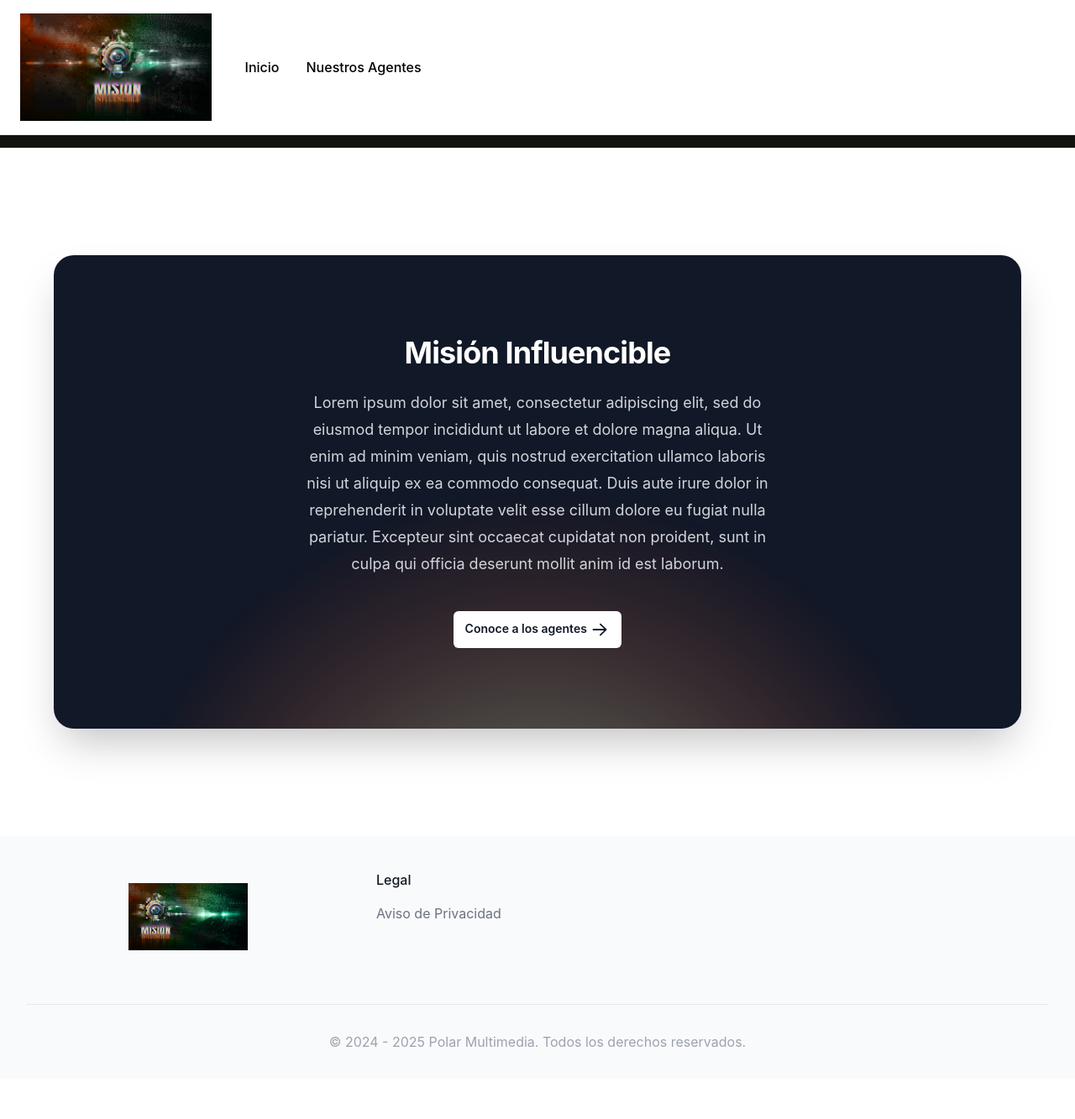
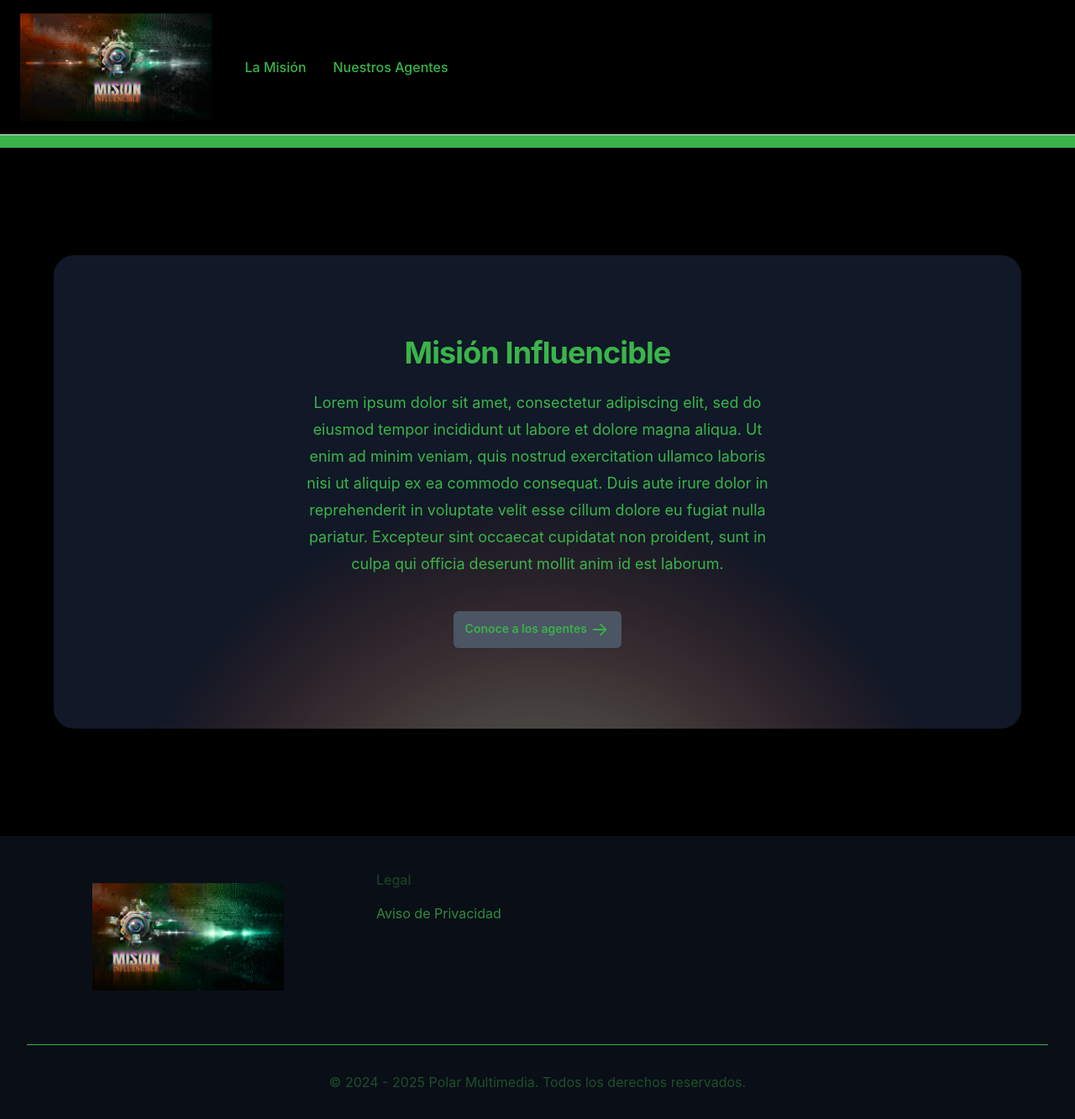
Before and after one commit to BurritoQuemado/mision-influenciable, a React (Create React App) app in the folder subastas-stands-app/: page / in a window 1280 px wide. Shown: the whole page at 84% size. Before the commit the page ends 1285 px from the top, so only its background shows below. Built offline with nearby package versions, Linux system fonts and the light colour scheme.

Commit message:
updated layout and colors

```diff
--- a/subastas-stands-app/public/index.html
+++ b/subastas-stands-app/public/index.html
@@ -10,7 +10,7 @@
     <meta name="theme-color" content="#000000" />
     <meta
       name="description"
-      content="Web site created using create-react-app"
+      content="Mision Influencible"
     />
     <link rel="apple-touch-icon" href="%PUBLIC_URL%/logo192.png" />
     <!--
@@ -27,7 +27,7 @@
       work correctly both with client-side routing and a non-root public URL.
       Learn how to configure a non-root public URL by running `npm run build`.
     -->
-    <title>Experiencia crypto-artística Viajes Palacio</title>
+    <title>Misión Influencible</title>
   </head>
   <body>
     <noscript>You need to enable JavaScript to run this app.</noscript>
--- a/subastas-stands-app/src/components/layout/layout.jsx
+++ b/subastas-stands-app/src/components/layout/layout.jsx
@@ -11,7 +11,7 @@ import {
 
 const navigation = [
     {
-      name: 'Inicio',
+      name: 'La Misión',
       href: '/'
     },
     {
@@ -35,10 +35,10 @@ class Layout extends Component{
     const {logged_in, children, logout} = this.props;
     const logged = logged_in;
     return (
-      <div className="bg-white">
+      <div className="bg-black">
         <div className="relative overflow-hidden">
           <Popover as="header" className="relative">
-            <div className="bg-white pt-4 pb-0">
+            <div className="bg-black pt-4 pb-0">
               <nav
                 className="relative mx-auto flex max-w-7xl items-center justify-between px-4 sm:px-6"
                 aria-label="Global"
@@ -60,12 +60,12 @@ class Layout extends Component{
                       </Popover.Button>
                     </div>
                   </div>
-                  <div className="hidden space-x-8 md:ml-10 md:flex">
+                  <div className="hidden space-x-8 top-0 md:ml-10 md:flex">
                     {navigation.map((item) => (
                       <Link
                         key={item.name}
                         to={item.href}
-                        className="text-base font-medium text-black hover:text-gray-600"
+                        className="text-base font-medium text-principal hover:text-principal/50"
                       >
                         {item.name}
                       </Link>
@@ -97,8 +97,8 @@ class Layout extends Component{
               leaveFrom="opacity-100 scale-100"
               leaveTo="opacity-0 scale-95"
             >
-              <Popover.Panel focus className="absolute inset-x-0 top-2 origin-top transform p-2 transition md:hidden">
-                <div className="overflow-hidden rounded-lg bg-white shadow-md ring-1 ring-black ring-opacity-5">
+              <Popover.Panel focus className="absolute inset-x-0 top-2 z-10 origin-top transform p-2 transition md:hidden">
+                <div className="overflow-hidden rounded-lg bg-black shadow-md ring-1 ring-principal ring-opacity-5">
                   <div className="flex items-center justify-between px-5 pt-4">
                     <div>
                       <Link to='/'>
@@ -110,7 +110,7 @@ class Layout extends Component{
                       </Link>
                     </div>
                     <div className="-mr-2">
-                      <Popover.Button className="inline-flex items-center justify-center rounded-md bg-white p-2 text-gray-400 hover:bg-gray-100 focus:outline-none focus:ring-2 focus:ring-inset focus:ring-cyan-600">
+                      <Popover.Button className="inline-flex items-center justify-center rounded-md bg-principal p-2 text-black hover:bg-gray-100 focus:outline-none focus:ring-2 focus:ring-inset focus:ring-cyan-600">
                         <span className="sr-only">Close menu</span>
                         <XMarkIcon className="h-6 w-6" aria-hidden="true" />
                       </Popover.Button>
@@ -122,7 +122,7 @@ class Layout extends Component{
                         <Link
                           key={item.name}
                           to={item.href}
-                          className="block rounded-md px-3 py-2 text-base font-medium text-black"
+                          className="block rounded-md px-3 py-2 text-base font-medium text-principal"
                         >
                           {item.name}
                         </Link>
@@ -132,7 +132,7 @@ class Layout extends Component{
                       <Link
                         to='/'
                         onClick={logout}
-                        className="block w-full rounded-md bg-black py-3 px-4 text-center font-medium text-white shadow hover:from-teal-600 hover:to-cyan-700"
+                        className="block w-full rounded-md bg-black py-3 px-4 text-center font-medium text-principal shadow hover:from-teal-600 hover:to-cyan-700"
                       >
                         Salir
                       </Link>
@@ -148,7 +148,7 @@ class Layout extends Component{
           <main className="container mx-auto sm:px-6 lg:px-8">
             {children}
           </main>
-          <footer className="bg-gray-50" aria-labelledby="footer-heading">
+          <footer className="bg-gray-900/60" aria-labelledby="footer-heading">
             <h2 id="footer-heading" className="sr-only">
               Footer
             </h2>
@@ -156,7 +156,7 @@ class Layout extends Component{
               <div className="xl:grid xl:grid-cols-3 xl:gap-8 justify-center">
                 <div className="py-4 sm:mx-auto sm:w-full sm:max-w-md">
                     <img
-                        className="mx-auto h-20 w-auto"
+                        className="mx-auto h-32 w-auto"
                         src={ Logo2 }
                         alt="logo_viajespalacio"
                     />
@@ -164,11 +164,11 @@ class Layout extends Component{
                 <div className="mt-0 grid grid-cols-1 gap-8 xl:col-span-2 xl:mt-0">
                   <div className="md:grid md:grid-cols-1 md:gap-8">
                     <div className="mt-4 md:mt-0">
-                      <h3 className="text-base font-medium text-gray-900">Legal</h3>
+                      <h3 className="text-base font-medium text-principal/30">Legal</h3>
                       <ul className="mt-4 space-y-4">
                         {footerNavigation.legal.map((item) => (
                           <li key={item.name}>
-                            <a target="_blank" rel='noreferrer' href={item.href} className="text-base text-gray-500 hover:text-gray-900">
+                            <a target="_blank" rel='noreferrer' href={item.href} className="text-base text-principal/75 hover:text-principal/20">
                               {item.name}
                             </a>
                           </li>
@@ -178,8 +178,8 @@ class Layout extends Component{
                   </div>
                 </div>
               </div>
-              <div className="mt-12 border-t border-gray-200 py-8">
-                <p className="text-base text-gray-400 xl:text-center">
+              <div className="mt-12 border-t border-principal py-8">
+                <p className="text-base text-principal/40 xl:text-center">
                   &copy; 2024 - 2025 Polar Multimedia. Todos los derechos reservados.
                 </p>
               </div>
--- a/subastas-stands-app/src/pages/home.js
+++ b/subastas-stands-app/src/pages/home.js
@@ -4,20 +4,20 @@ import { ArrowRightIcon } from "@heroicons/react/20/solid";
 function Home() {
 
     return (
-        <div className="bg-white">
+        <div className="bg-black">
       <div className="mx-auto max-w-7xl py-24 sm:px-6 sm:py-32 lg:px-8">
         <div className="relative isolate overflow-hidden bg-gray-900 px-6 py-24 text-center shadow-2xl sm:rounded-3xl sm:px-16">
-          <h2 className="mx-auto max-w-2xl text-3xl font-bold tracking-tight text-white sm:text-4xl">
+          <h2 className="mx-auto max-w-2xl text-3xl font-bold tracking-tight text-principal sm:text-4xl">
             Misión Influencible
           </h2>
-          <p className="mx-auto mt-6 max-w-xl text-lg leading-8 text-gray-300">
+          <p className="mx-auto mt-6 max-w-xl text-lg leading-8 text-principal">
 
 Lorem ipsum dolor sit amet, consectetur adipiscing elit, sed do eiusmod tempor incididunt ut labore et dolore magna aliqua. Ut enim ad minim veniam, quis nostrud exercitation ullamco laboris nisi ut aliquip ex ea commodo consequat. Duis aute irure dolor in reprehenderit in voluptate velit esse cillum dolore eu fugiat nulla pariatur. Excepteur sint occaecat cupidatat non proident, sunt in culpa qui officia deserunt mollit anim id est laborum.
           </p>
           <div className="mt-10 flex items-center justify-center gap-x-6">
             <a
               href="/agentes"
-              className="rounded-md bg-white px-3.5 py-2.5 text-sm font-semibold text-gray-900 shadow-sm hover:bg-gray-100 focus-visible:outline focus-visible:outline-2 focus-visible:outline-offset-2 focus-visible:outline-white"
+              className="rounded-md bg-gray-600 px-3.5 py-2.5 text-sm font-semibold text-principal/95 shadow-sm hover:bg-gray-600/80 focus-visible:outline focus-visible:outline-2 focus-visible:outline-offset-2 focus-visible:outline-white"
             >
               Conoce a los agentes <ArrowRightIcon className="inline h-6 w-6"/>
             </a>
--- a/subastas-stands-app/tailwind.config.js
+++ b/subastas-stands-app/tailwind.config.js
@@ -8,7 +8,7 @@ module.exports = {
       colors: {
         teal: colors.teal,
         cyan: colors.cyan,
-        principal: '#13130d',
+        principal: '#3AB549',
         contraste: '#65a890',
         resalto: '#a43722'
       },
```
Also changed, not shown: subastas-stands-app/src/pages/agente.js (+7 -30 lines), subastas-stands-app/src/pages/agentes.js (+7 -8 lines).
